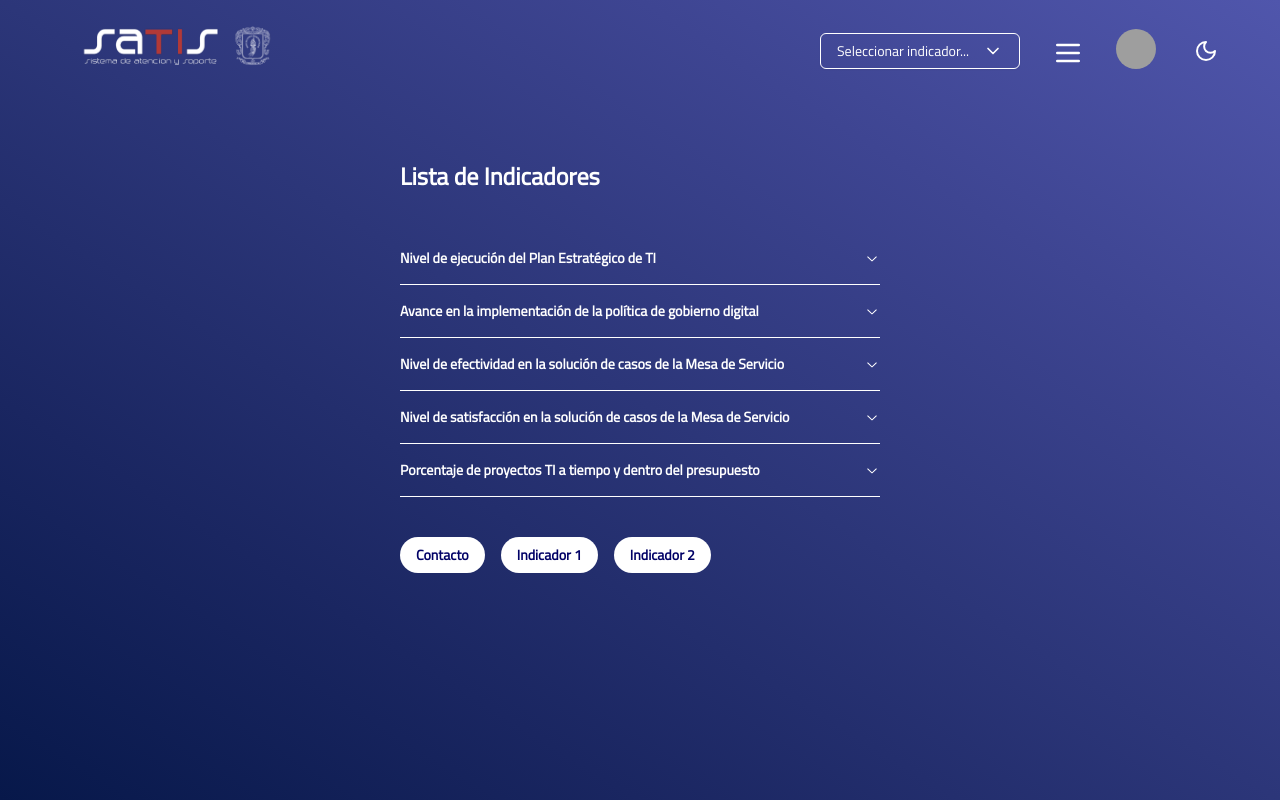
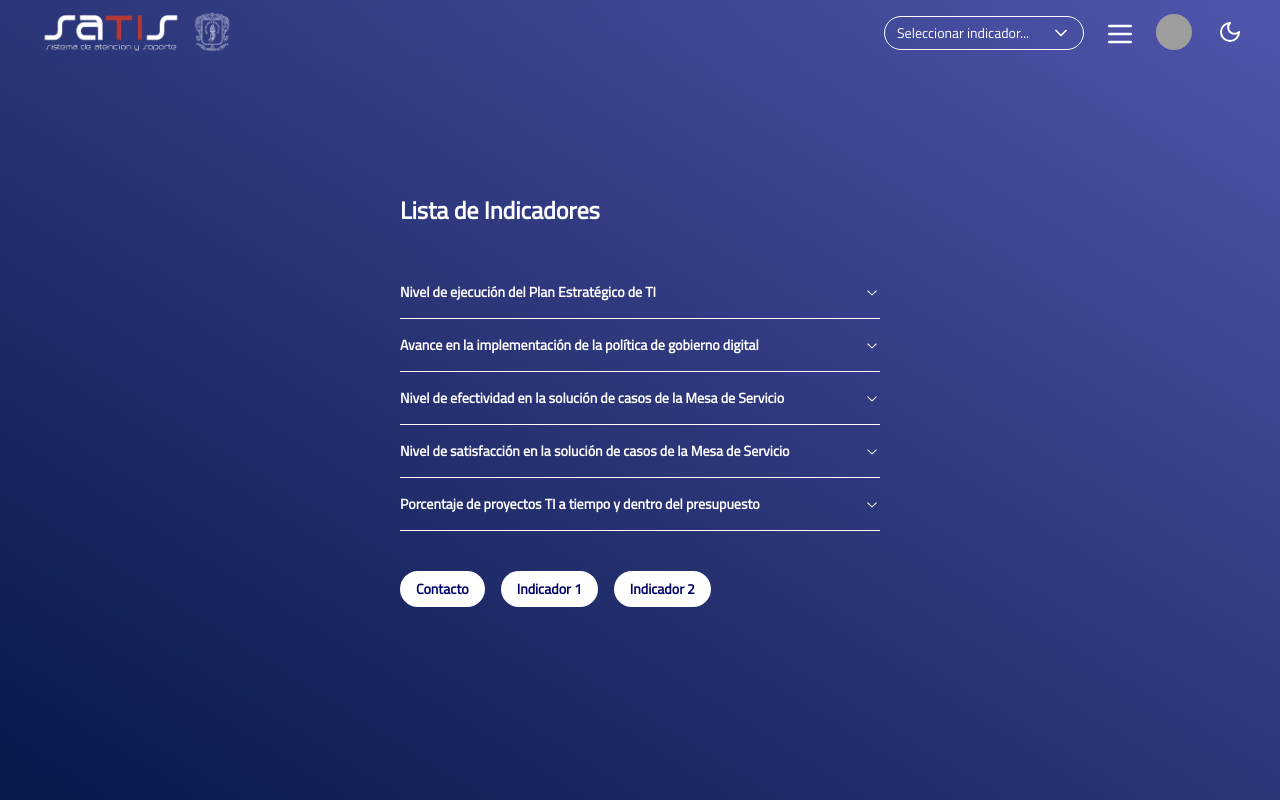
Before and after one commit to cmperdomo17/satis-app, a Next.js app: page /indicators in a window 1280 px wide. Built offline with nearby package versions, Linux system fonts and the light colour scheme; grey boxes are pictures that could not be loaded.

Commit message:
Refactor UI: Update Layout

```diff
--- a/src/app/globals.css
+++ b/src/app/globals.css
@@ -6,7 +6,6 @@
     .bg-light {
         background-image: linear-gradient(to right top, #cfcfcf, #d6d6d6, #dddddd, #e4e4e4, #ebebeb);
     }
-
     .bg-dark {
         background-image: linear-gradient(to right top, #07184a, #1a2661, #2c3679, #3e4592, #5056ac);
     }
--- a/src/app/layout.tsx
+++ b/src/app/layout.tsx
@@ -9,21 +9,21 @@ export default function RootLayout({
   children: React.ReactNode;
 }>) {
   return (
-    <html lang="en">
+    <html lang="en" className="min-h-full">
       <body
-        className={titillium_normal.className}
+        className={`${titillium_normal.className} min-h-full bg-light dark:bg-dark overflow-y-auto overflow-x-hidden text-primary_dark dark:text-white`}
       >
         <ThemeProvider
           attribute="class"
           defaultTheme="dark"
           enableSystem
           disableTransitionOnChange
-          >
-            <div className="bg-light dark:bg-dark flex flex-col items-center justify-center h-[100dvh] text-primary_dark dark:text-white">
-              <Navbar />
-              {children}
-            </div>
-          </ThemeProvider>
+        >
+          <Navbar />
+          <div className="min-h-screen w-full flex justify-center items-center py-5">
+            {children}
+          </div>
+        </ThemeProvider>
       </body>
     </html>
   );
--- a/src/app/page.tsx
+++ b/src/app/page.tsx
@@ -1,14 +1,14 @@
 import { Button } from "@/components/ui/button"
 import Link from "next/link"
 
-export default function Home () {
+export default function Home() {
   return (
-    <div>
+    <main>
       <Link href="/indicators">
         <Button variant="custom">
           Lista de Indicadores
         </Button>
       </Link>
-    </div>
+    </main>
   )
 }
--- a/src/components/logo/logo.tsx
+++ b/src/components/logo/logo.tsx
@@ -1,5 +1,5 @@
 export default function Logo() {
     return (
-        <span className="inline-block w-36 h-9 sm:w-44 sm:h-11 md:w-52 md:h-13 lg:w-60 lg:h-15 bg-contain bg-no-repeat bg-center logo-light dark:logo-dark" />
+        <span className="inline-block mt-[6px] w-44 h-11 md:w-52 md:h-13 bg-contain bg-no-repeat bg-center logo-light dark:logo-dark transition-all duration-300 ease-in-out" />
     );
 }
--- a/src/components/navbar/indicatorsCombobox.tsx
+++ b/src/components/navbar/indicatorsCombobox.tsx
@@ -32,7 +32,8 @@ export default function IndicatorsCombobox() {
                     variant="outline"
                     role="combobox"
                     aria-expanded={open}
-                    className="w-[200px] justify-between border-primary_dark dark:border-white hover:bg-primary_dark/10 dark:hover:bg-primary_dark/20"
+                    size="dropdown"
+                    className="w-[200px] items-center justify-between border-primary_dark dark:border-white hover:bg-primary_dark/10 dark:hover:bg-primary_dark/20"
                 >
                     {value
                         ? indicadores.find((indicador) => indicador.nombre === value)?.nombre
--- a/src/components/navbar/indicatorsDropdown.tsx
+++ /dev/null
@@ -1,49 +0,0 @@
-import { useState } from "react";
-import { ChevronDown } from 'lucide-react';
-import { indicadores } from "@/utils/data";
-import {
-    DropdownMenu,
-    DropdownMenuContent,
-    DropdownMenuItem,
-    DropdownMenuLabel,
-    DropdownMenuSeparator,
-    DropdownMenuTrigger,
-} from "@/components/ui/dropdown-menu";
-
-export default function IndicatorsDropdown() {
-    const [isOpen, setIsOpen] = useState(false);
-    const [selectedIndicador, setSelectedIndicador] = useState("Todos los Indicadores");
-
-    const handleIndicadorSelect = (indicador: string) => {
-        setSelectedIndicador(indicador);
-        setIsOpen(false);
-    };
-
-    return (
-        <DropdownMenu open={isOpen} onOpenChange={setIsOpen}>
-            <DropdownMenuTrigger className="flex items-center gap-2 border-2 border-primary_dark dark:border-white rounded-xl font-normal py-1 px-2 outline-none">
-                <span className="text-xs md:text-base">{selectedIndicador}</span>
-                <ChevronDown className={`w-5 h-5 transition-transform duration-300 ${isOpen && 'rotate-180'}`} />
-            </DropdownMenuTrigger>
-
-            <DropdownMenuContent>
-                <DropdownMenuLabel>Indicadores</DropdownMenuLabel>
-                <DropdownMenuSeparator />
-                {indicadores.map((indicador, indice) => (
-                    <DropdownMenuItem
-                        key={indicador.id}
-                        className="hover:bg-gray-500/30 dark:hover:bg-primary_dark/30 cursor-pointer"
-                        onSelect={() => handleIndicadorSelect(indicador.nombre)}
-                    >
-                        {indicador.nombre === "Todos los indicadores" ? (
-                        indicador.nombre
-                        ) : (
-                        `${indice}. ${indicador.nombre}`
-                        )}
-                    </DropdownMenuItem>
-                    ))
-                }
-            </DropdownMenuContent>
-        </DropdownMenu>
-    );
-}
--- a/src/components/navbar/navbar.tsx
+++ b/src/components/navbar/navbar.tsx
@@ -8,18 +8,17 @@ import Logo from '../logo/logo';
 import Link from 'next/link';
 
 export default function Navbar() {
-
     return (
-        <nav className="flex flex-col gap-6 md:gap-4 justify-center md:flex-row md:justify-between px-6 md:px-14 py-6 items-center lg:gap-20 top-0 fixed w-full text-sm lg:text-base font-semibold z-10">
-            <Link href={"/"} className='cursor-pointer'>
+        <nav className="fixed top-0 z-50 flex w-full flex-col items-center justify-center gap-2 py-1 text-sm font-semibold md:flex-row md:justify-between md:px-8 lg:gap-16 lg:text-base backdrop-blur-lg bg-transparent">
+            <Link href={"/"} className="cursor-pointer">
                 <Logo />
             </Link>
-            <div className="flex items-center gap-3 md:gap-8 md:items-end" >
+            <div className="flex items-center gap-3 md:gap-5 md:items-end">
                 <IndicatorsCombobox />
                 <SideMenu />
                 <UserAvatar />
                 <ModeToggle />
             </div>
         </nav>
-    )
+    );
 }
--- a/src/components/ui/avatar.tsx
+++ b/src/components/ui/avatar.tsx
@@ -12,7 +12,7 @@ const Avatar = React.forwardRef<
   <AvatarPrimitive.Root
     ref={ref}
     className={cn(
-      "relative flex h-10 w-10 shrink-0 overflow-hidden rounded-full",
+      "relative flex size-9 shrink-0 overflow-hidden rounded-full",
       className
     )}
     {...props}
--- a/src/components/ui/button.tsx
+++ b/src/components/ui/button.tsx
@@ -26,6 +26,7 @@ const buttonVariants = cva(
         sm: "h-8 rounded-md px-3 text-xs",
         lg: "h-10 rounded-md px-8",
         icon: "h-9 w-9",
+        dropdown: "h-[34px] w-9 px-3 py-0 rounded-full items-center",
       },
     },
     defaultVariants: {
```
